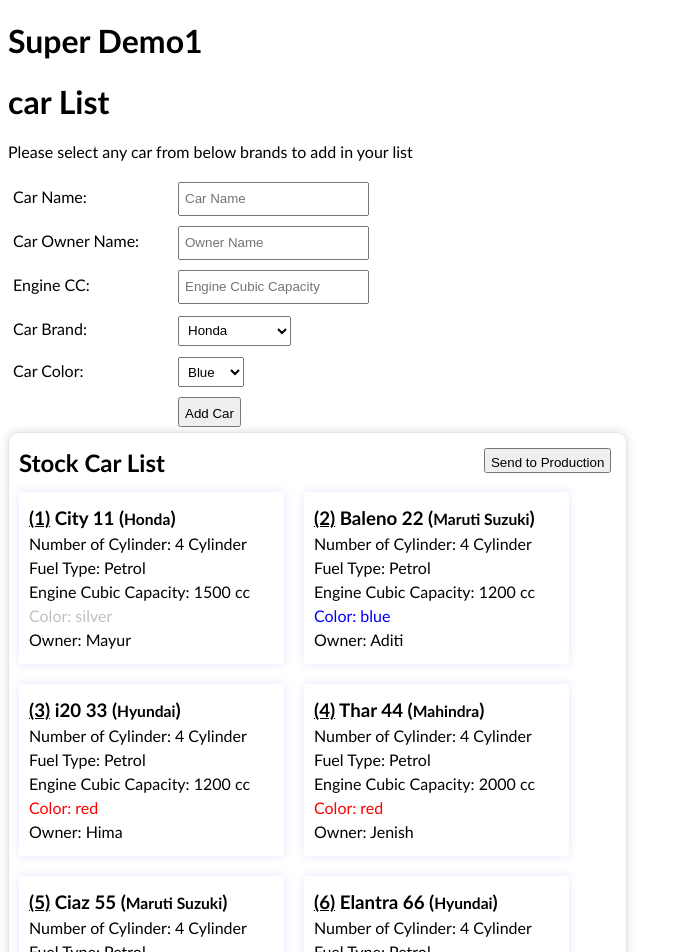
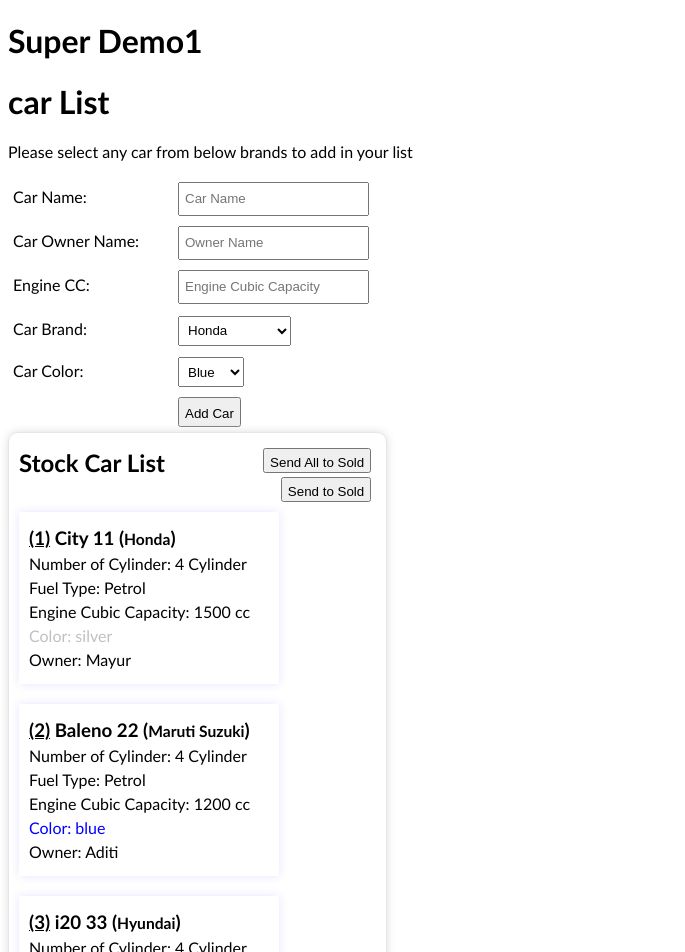
Before and after one commit to amitvchaudhary/mayur_angular, an Angular app: page / in a window 1280 px wide. Shown: the top 952 px of the page, without its empty margins (0-685 px from the left). Built offline with nearby package versions, Linux system fonts and the light colour scheme.

Commit message:
demo 01-01-20

```diff
--- a/src/app/car/car.component.css
+++ b/src/app/car/car.component.css
@@ -39,9 +39,16 @@
     margin: 0 0 5px 0px
 }
 
+.car-list {
+    display: inline-block;
+    width: 100%;
+}
+
 .stock-car {
-    float: left;
-    width: 49%;
+    width: 30%;
+    display: inherit;
+    margin-right: 1.5%;
+    vertical-align: top;
     border: 1px solid #e6e6e6;
     border-radius: 10px;
     box-shadow: 0px 0px 10px 0px #ddd;
@@ -50,7 +57,7 @@
 
 .stock-car ul li {
     display: inline-block;
-    width: 265px;
+    width: 260px;
     padding: 10px;
     margin: 10px;
     box-sizing: border-box;
@@ -63,8 +70,10 @@
 }
 
 .production-car {
-    float: right;
-    width: 49%;
+    width: 30%;
+    margin: 0% 1.5%;
+    display: inherit;
+    vertical-align: top;
     border: 1px solid #e6e6e6;
     border-radius: 10px;
     box-shadow: 0px 0px 10px 0px #ddd;
@@ -73,7 +82,7 @@
 
 .production-car ul li {
     display: inline-block;
-    width: 265px;
+    width: 260px;
     padding: 10px;
     margin: 10px;
     box-sizing: border-box;
@@ -84,3 +93,28 @@
     box-shadow: 0px 0px 10px rgba(255, 0, 0, 0.25);
     cursor: move;
 }
+
+.sold-car {
+    width: 30%;
+    display: inherit;
+    margin-left: 1.5%;
+    vertical-align: top;
+    border: 1px solid #e6e6e6;
+    border-radius: 10px;
+    box-shadow: 0px 0px 10px 0px #ddd;
+    box-sizing: border-box;
+}
+
+.sold-car ul li {
+    display: inline-block;
+    width: 260px;
+    padding: 10px;
+    margin: 10px;
+    box-sizing: border-box;
+    box-shadow: 0px 0px 10px rgba(255, 0, 0, 0.10)
+}
+
+.sold-car ul li:hover {
+    box-shadow: 0px 0px 10px rgba(255, 0, 0, 0.25);
+    cursor: move;
+}
--- a/src/app/car/car.component.html
+++ b/src/app/car/car.component.html
@@ -23,10 +23,15 @@
 <br>
 <!-- <button (click)="isCarVisible = !isCarVisible">{{isCarVisible? 'Hide' : 'Show'}} Cars</button> -->
 
+<div class="car-list">
     <div class="stock-car" *ngIf="stockCarList.length > 0">
-    <h2>Stock Car List <button (click)="switchCar('production', 0)">Send to Production</button></h2>
+        <h2>
+            Stock Car List
+            <button (click)="switchAllCar('sold')">Send All to Sold</button>
+            <button (click)="switchCar('sold', 0)">Send to Sold</button>
+        </h2>
         <ul>
-        <li *ngFor="let car of stockCarList; let i = index" title="Send to Production" (click)="switchCar('production', i)">
+            <li *ngFor="let car of stockCarList; let i = index" title="Send to Sold" (click)="switchCar('sold', i)">
                 <h3><b><u>({{i + 1}})</u> {{car.name}}</b> (<small>{{car.brand}}</small>)</h3>
                 <p>Number of Cylinder: {{car.noOfCylinder}} Cylinder</p>
                 <p>Fuel Type: {{car.fuelType}}</p>
@@ -38,10 +43,17 @@
         </ul>
     </div>
     <div class="production-car" *ngIf="productionCarList.length > 0">
-    <h2>Production Car List <button (click)="switchCar('stock', 0)">Send to Stock</button></h2>
+        <h2>
+            Production Car List
+            <button (click)="switchAllCar('stock')">Send All to Stock</button>
+            <button (click)="switchCar('stock', 0)">Send to Stock</button>
+        </h2>
         <ul>
-        <li *ngFor="let car of productionCarList; let i = index" title="Send to Stock" (click)="switchCar('stock', i)">
-            <h3><b><ul>({{i + 1}})</ul> {{car.name}}</b> (<small>{{car.brand}}</small>)</h3>
+            <li *ngFor="let car of productionCarList; let i = index" title="Send to Stock"
+                (click)="switchCar('stock', i)">
+                <h3><b>
+                        <ul>({{i + 1}})</ul> {{car.name}}
+                    </b> (<small>{{car.brand}}</small>)</h3>
                 <p>Number of Cylinder: {{car.noOfCylinder}} Cylinder</p>
                 <p>Fuel Type: {{car.fuelType}}</p>
                 <p>Engine Cubic Capacity: {{car.engineCubicCapacity}} cc</p>
@@ -51,3 +63,25 @@
             </li>
         </ul>
     </div>
+    <div class="sold-car" *ngIf="soldCarList.length > 0">
+        <h2>
+            Sold Car List
+            <button (click)="switchAllCar('production')">Send All to Production</button>
+            <button (click)="switchCar('production', 0)">Send to Production</button>
+        </h2>
+        <ul>
+            <li *ngFor="let car of soldCarList; let i = index" title="Send to Production"
+                (click)="switchCar('production', i)">
+                <h3><b>
+                        <ul>({{i + 1}})</ul> {{car.name}}
+                    </b> (<small>{{car.brand}}</small>)</h3>
+                <p>Number of Cylinder: {{car.noOfCylinder}} Cylinder</p>
+                <p>Fuel Type: {{car.fuelType}}</p>
+                <p>Engine Cubic Capacity: {{car.engineCubicCapacity}} cc</p>
+                <p [ngStyle]="{'color': car.color}">Color: {{car.color}}</p>
+                <p>Owner: {{car.owner}}</p>
+                <!-- <button (click)="removeCar(i)">Remove This Car</button> -->
+            </li>
+        </ul>
+    </div>
+</div>
--- a/src/app/car/car.component.ts
+++ b/src/app/car/car.component.ts
@@ -12,6 +12,7 @@
   carBrandList: any = CAR_BRAND_LIST;
   stockCarList: Car[] = [];
   productionCarList: Car[] = [];
+  soldCarList: Car[] = [];
 
   constructor() { }
 
@@ -42,10 +43,10 @@
   switchCar(SWITCH_TO_LIST, CAR_INDEX) {
     if(SWITCH_TO_LIST == "production") {
       if (CAR_INDEX == 0) {
-        this.productionCarList.push(this.stockCarList.shift());
+        this.productionCarList.push(this.soldCarList.shift());
       } else {
-        this.productionCarList.push(this.stockCarList[CAR_INDEX]);
-        this.stockCarList.splice(CAR_INDEX, 1);
+        this.productionCarList.push(this.soldCarList[CAR_INDEX]);
+        this.soldCarList.splice(CAR_INDEX, 1);
       }
     } else if (SWITCH_TO_LIST == "stock") {
       if (CAR_INDEX == 0) {
@@ -54,6 +55,26 @@
         this.stockCarList.push(this.productionCarList[CAR_INDEX]);
         this.productionCarList.splice(CAR_INDEX, 1);
       }
+    } else if (SWITCH_TO_LIST == "sold") {
+      if (CAR_INDEX == 0) {
+        this.soldCarList.push(this.stockCarList.shift());
+      } else {
+        this.soldCarList.push(this.stockCarList[CAR_INDEX]);
+        this.stockCarList.splice(CAR_INDEX, 1);
+      }
+    }
+  }
+
+  switchAllCar(SWITCH_TO_LIST) {
+    if(SWITCH_TO_LIST == "production") {
+      this.productionCarList = this.productionCarList.concat(this.soldCarList);
+      this.soldCarList = [];
+    } else if (SWITCH_TO_LIST == "stock") {
+      this.stockCarList = this.stockCarList.concat(this.productionCarList);
+      this.productionCarList = [];
+    } else if (SWITCH_TO_LIST == "sold") {
+      this.soldCarList = this.soldCarList.concat(this.stockCarList);
+      this.stockCarList = [];
     }
   }
 
```
Lines whose indentation alone changed are shown as unchanged.
